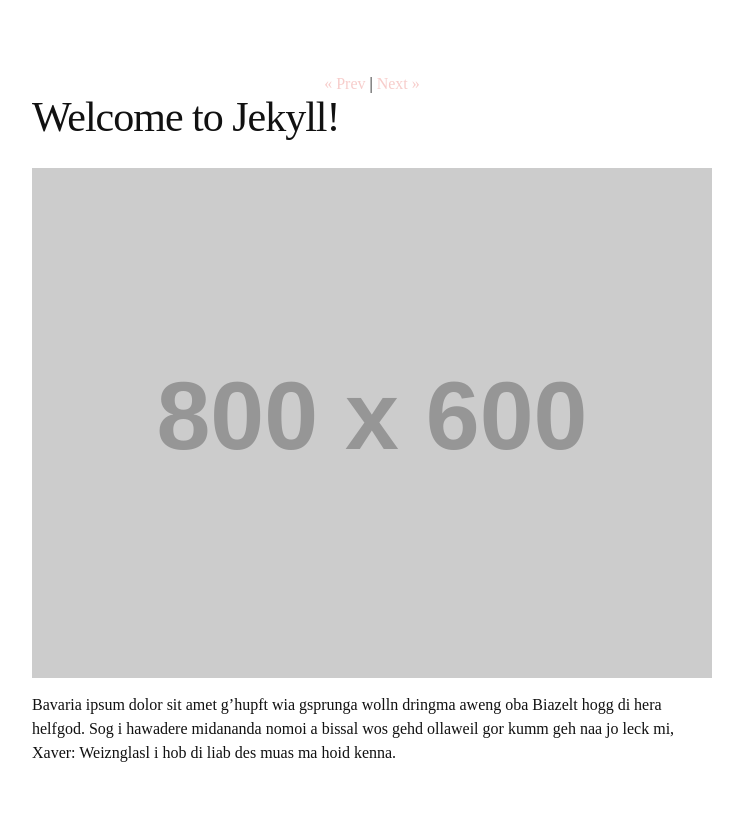
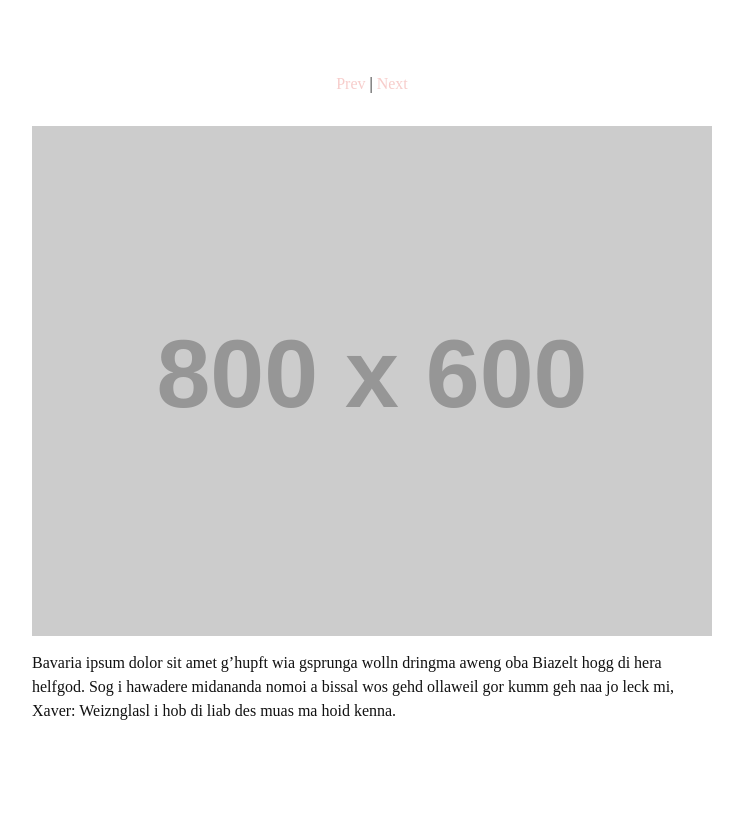
Before and after one commit to midzer/urban-theme, a Jekyll site: the page built from _posts/2015-10-07-welcome-to-jekyll.markdown, in a window 1280 px wide. Shown: the part 337-1162 px from the top of the page, without its empty margins (268-1011 px from the left). Built offline with Jekyll 4.4.1, drawn with Linux system fonts in a browser that asks for light colours; after the commit the page ends 1120 px from its top, so only the background shows below that; some of the changed lines change nothing that is shown.

Commit message:
Update post.html

```diff
--- a/_layouts/post.html
+++ b/_layouts/post.html
@@ -4,18 +4,18 @@
 <div class="post">
   <div class="post-nav">
     {% if page.next.url %}
-      <a href="{{ page.next.url }}">&laquo; Prev</a>
+      <a href="{{ page.next.url }}"> Prev</a>
     {% endif %}
     {% if page.previous.url and page.next.url %}
       |
     {% endif %}
     {% if page.previous.url %}
-      <a href="{{ page.previous.url }}">Next &raquo;</a>
+      <a href="{{ page.previous.url }}">Next </a>
     {% endif %}
   </div>
 
   <header class="post-header">
-    <h1 class="post-title">{{ page.title }}</h1>
+    <h1 class="post-title"> </h1>
   </header>
 
   <article class="post-content">
```
